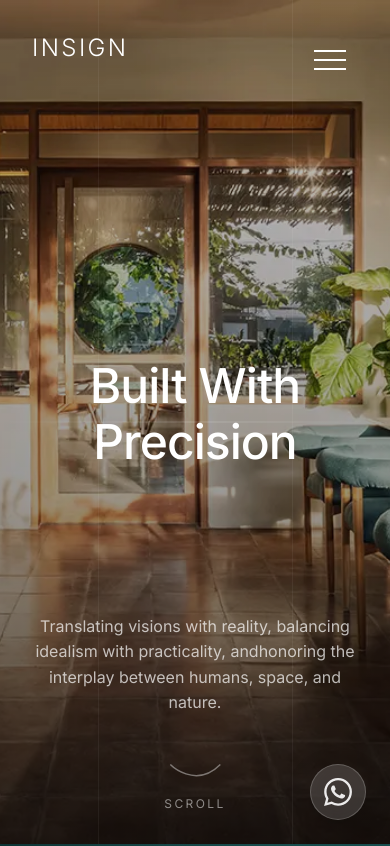
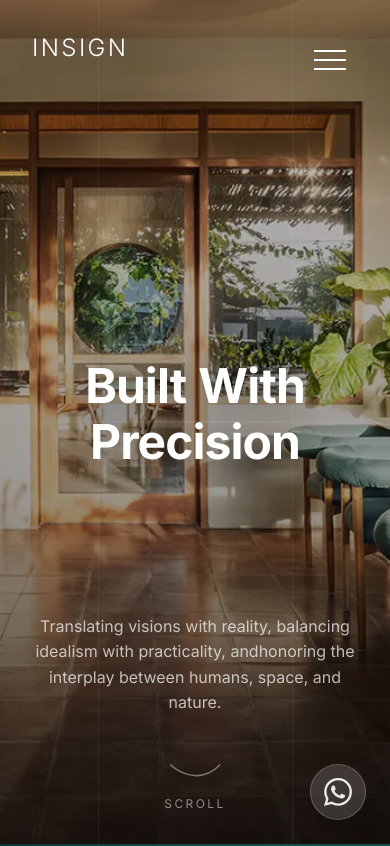
Before and after one commit to acaryawibawantra/desainbangunrenovasi-website, a Next.js app: page / in a window 390 px wide. Shown: the top 846 px of the page. Built offline with nearby package versions, Linux system fonts and the light colour scheme.

Commit message:
update font at mobile

```diff
--- a/components/sections/Hero.tsx
+++ b/components/sections/Hero.tsx
@@ -226,8 +226,9 @@ export function Hero() {
                                     }}
                                     className="block text-5xl font-bold text-white md:text-7xl lg:text-8xl xl:text-9xl"
                                     style={{
-                                        fontWeight: 500,
+                                        fontWeight: 700,
                                         letterSpacing: '-0.02em',
+                                        textShadow: '0 4px 30px rgba(0,0,0,0.4)',
                                     }}
                                 >
                                     {word}
@@ -253,8 +254,9 @@ export function Hero() {
                             }}
                             className="block text-5xl font-bold text-white md:text-7xl lg:text-8xl xl:text-9xl"
                             style={{
-                                fontWeight: 500,
+                                fontWeight: 700,
                                 letterSpacing: '-0.02em',
+                                textShadow: '0 4px 30px rgba(0,0,0,0.4)',
                             }}
                         >
                             {words[2]}
```
